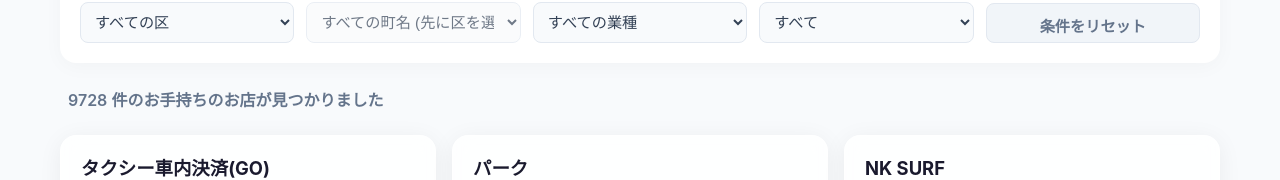
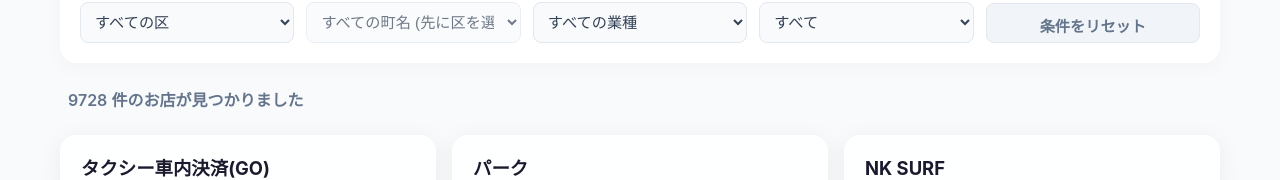
Before and after one commit to moru45/2606_kawasaki-premium03, a React (Vite) app: page / in a window 1280 px wide. Shown: the part 332-512 px from the top of the page. Built offline with nearby package versions, Linux system fonts and the light colour scheme.

Commit message:
Update search results text to sound more natural

```diff
--- a/src/App.tsx
+++ b/src/App.tsx
@@ -157,7 +157,7 @@
       </div>
 
       <div className="results-meta">
-        {filteredData.length} 件のお手持ちのお店が見つかりました
+        {filteredData.length} 件のお店が見つかりました
       </div>
 
       <div className="store-list">
```
